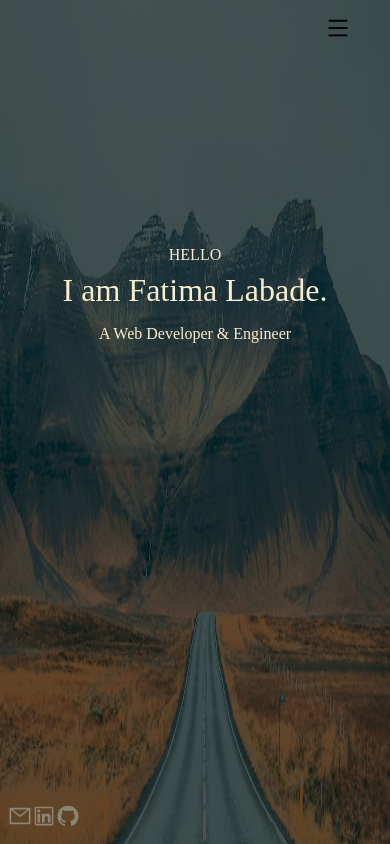
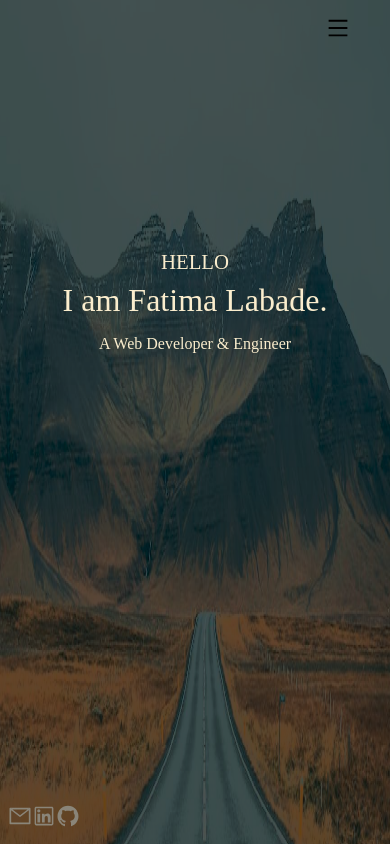
Before and after one commit to FatimaLDL1997/portfolio, a React (Create React App) app: page / in a window 390 px wide. Built offline with nearby package versions, Linux system fonts and the light colour scheme; a web font is replaced by a local one.

Commit message:
text home fix

```diff
--- a/src/index.css
+++ b/src/index.css
@@ -71,14 +71,14 @@ code {
   .zoom-control {
     display: none !important;
   }
+  .home-title {
+    font-size: 1.3rem !important;
+  }
   .home-prefession {
     font-size: 1rem !important;
   }
   .subtitle {
     font-size: 2rem !important;
-  }
-  .home-title {
-    font-size: 1rem !important;
   }
 }
 /*when its large */
```
